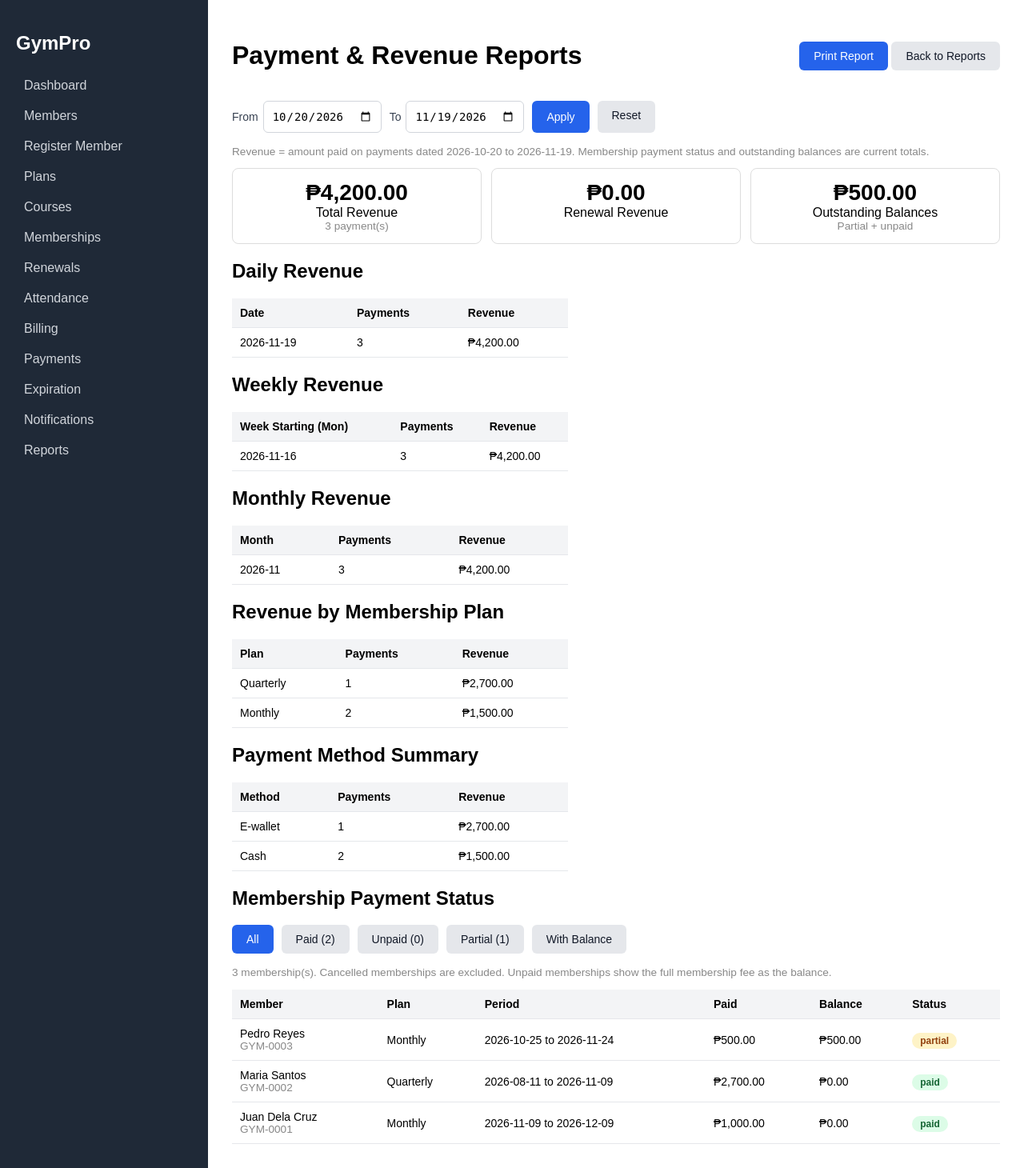
After one commit to Radleyyyy/GYM_MANAGEMENT_SYSTEM, a Flask app: page /reports/revenue in a window 1280 px wide. The commit adds this page. Shown: the whole page at 80% size. Run offline with Flask 3, Linux system fonts and the light colour scheme; data comes from the database, SQL or seed files in the repository.

Commit message:
Lab 28: payment and revenue reports
Co-Authored-By: Claude Sonnet 5.5 <noreply@anthropic.com>
Claude-Session: https://claude.ai/code/session_01QLzJ8FAJ2oGwPFAZ5QnmKW

```diff
--- a/controllers/reports.py
+++ b/controllers/reports.py
@@ -45,3 +45,18 @@ def attendance():
         date_from, date_to = date_to, date_from
     return render_template("report_attendance.html", r=report_model.attendance_report(date_from, date_to),
                            date_from=date_from, date_to=date_to)
+
+
+@reports_bp.route("/revenue")
+def revenue():
+    default_from, default_to = report_model.default_range()
+    date_from = report_model.valid_date(request.args.get("date_from")) or default_from
+    date_to = report_model.valid_date(request.args.get("date_to")) or default_to
+    if date_from > date_to:
+        date_from, date_to = date_to, date_from
+    pay_status = request.args.get("pay_status", "all")
+    if pay_status not in ("all", "paid", "partial", "unpaid", "outstanding"):
+        pay_status = "all"
+    return render_template("report_revenue.html",
+                           r=report_model.revenue_report(date_from, date_to, pay_status),
+                           date_from=date_from, date_to=date_to, pay_status=pay_status)
--- a/models/report_model.py
+++ b/models/report_model.py
@@ -176,3 +176,80 @@ def attendance_report(date_from, date_to):
         "daily": daily, "weekly": weekly, "monthly": monthly,
         "by_member": by_member, "top_members": by_member[:5], "peak_hours": peak_rows,
     }
+
+
+# ===== Lab 28: payment and revenue reports =====
+def revenue_report(date_from, date_to, pay_status="all"):
+    """Revenue figures use payments whose payment_date is in the range (revenue = amount paid).
+    The membership payment status / outstanding sections are current snapshots (all time)."""
+    where = "pay.payment_date BETWEEN ? AND ?"
+    p = (date_from, date_to)
+    conn = get_db()
+    try:
+        total = conn.execute(
+            f"SELECT COALESCE(SUM(pay.amount_paid), 0) AS revenue, COUNT(*) AS n FROM payments pay WHERE {where}",
+            p).fetchone()
+        renewal = conn.execute(
+            f"""SELECT COALESCE(SUM(pay.amount_paid), 0) FROM payments pay
+                JOIN memberships ms ON ms.membership_id = pay.membership_id
+                WHERE ms.is_renewal = 1 AND {where}""", p).fetchone()[0]
+        daily = conn.execute(
+            f"""SELECT pay.payment_date AS day, COUNT(*) AS n, SUM(pay.amount_paid) AS revenue
+                FROM payments pay WHERE {where} GROUP BY day ORDER BY day DESC""", p).fetchall()
+        weekly = conn.execute(
+            f"""SELECT date(pay.payment_date, '-6 days', 'weekday 1') AS week, COUNT(*) AS n,
+                       SUM(pay.amount_paid) AS revenue
+                FROM payments pay WHERE {where} GROUP BY week ORDER BY week DESC""", p).fetchall()
+        monthly = conn.execute(
+            f"""SELECT substr(pay.payment_date, 1, 7) AS month, COUNT(*) AS n,
+                       SUM(pay.amount_paid) AS revenue
+                FROM payments pay WHERE {where} GROUP BY month ORDER BY month DESC""", p).fetchall()
+        by_plan = conn.execute(
+            f"""SELECT pl.plan_name, COUNT(*) AS n, SUM(pay.amount_paid) AS revenue
+                FROM payments pay
+                JOIN memberships ms ON ms.membership_id = pay.membership_id
+                JOIN membership_plans pl ON pl.plan_id = ms.plan_id
+                WHERE {where} GROUP BY pl.plan_id ORDER BY revenue DESC""", p).fetchall()
+        by_method = conn.execute(
+            f"""SELECT pm.method_name, COUNT(*) AS n, SUM(pay.amount_paid) AS revenue
+                FROM payments pay JOIN payment_methods pm ON pm.method_id = pay.method_id
+                WHERE {where} GROUP BY pm.method_id ORDER BY revenue DESC""", p).fetchall()
+
+        # snapshot: payment status of every non-cancelled membership
+        rows = conn.execute(
+            """SELECT ms.membership_id, ms.start_date, ms.end_date, ms.membership_fee,
+                      m.member_number, m.first_name, m.last_name, pl.plan_name,
+                      COALESCE((SELECT SUM(amount_paid) FROM payments WHERE membership_id = ms.membership_id), 0) AS paid,
+                      (SELECT balance FROM payments WHERE membership_id = ms.membership_id
+                       ORDER BY payment_id DESC LIMIT 1) AS last_balance
+               FROM memberships ms
+               JOIN members m ON m.member_id = ms.member_id
+               JOIN membership_plans pl ON pl.plan_id = ms.plan_id
+               WHERE ms.status != 'cancelled'
+               ORDER BY ms.membership_id DESC""").fetchall()
+    finally:
+        conn.close()
+
+    statuses, counts, outstanding = [], {"paid": 0, "partial": 0, "unpaid": 0}, 0.0
+    for r in rows:
+        row = dict(r)
+        if r["last_balance"] is None:
+            row["pay_status"], row["balance"] = "unpaid", r["membership_fee"]
+        elif r["last_balance"] > 0:
+            row["pay_status"], row["balance"] = "partial", r["last_balance"]
+        else:
+            row["pay_status"], row["balance"] = "paid", 0.0
+        counts[row["pay_status"]] += 1
+        outstanding += row["balance"]
+        statuses.append(row)
+    if pay_status in counts:
+        statuses = [s for s in statuses if s["pay_status"] == pay_status]
+    elif pay_status == "outstanding":
+        statuses = [s for s in statuses if s["balance"] > 0]
+
+    return {
+        "revenue": total["revenue"], "payment_count": total["n"], "renewal_revenue": renewal,
+        "daily": daily, "weekly": weekly, "monthly": monthly,
+        "by_plan": by_plan, "by_method": by_method,
+        "counts": counts, "outstanding": outstanding, "statuses": statuses,
+    }
--- a/templates/report_index.html
+++ b/templates/report_index.html
@@ -18,5 +18,10 @@
     <div>Attendance Reports</div>
     <div class="muted">Daily, weekly, monthly, peak hours</div>
   </a>
+  <a href="{{ url_for('reports.revenue') }}" class="exp-card">
+    <div class="exp-count">&#8369;</div>
+    <div>Payment &amp; Revenue Reports</div>
+    <div class="muted">Revenue, methods, balances, renewals</div>
+  </a>
 </div>
 {% endblock %}
--- /dev/null
+++ b/templates/report_revenue.html
@@ -0,0 +1,96 @@
+{% extends "base.html" %}
+{% block title %}Payment and Revenue Reports{% endblock %}
+{% macro peso(x) %}₱{{ '{:,.2f}'.format(x or 0) }}{% endmacro %}
+{% block content %}
+<div class="page-head no-print">
+  <h1>Payment &amp; Revenue Reports</h1>
+  <div>
+    <button type="button" class="btn" onclick="window.print()">Print Report</button>
+    <a href="{{ url_for('reports.index') }}" class="btn btn-light">Back to Reports</a>
+  </div>
+</div>
+
+<form method="get" class="toolbar no-print">
+  <input type="hidden" name="pay_status" value="{{ pay_status }}">
+  <label>From <input type="date" name="date_from" value="{{ date_from }}"></label>
+  <label>To <input type="date" name="date_to" value="{{ date_to }}"></label>
+  <button type="submit" class="btn">Apply</button>
+  <a href="{{ url_for('reports.revenue') }}" class="btn btn-light">Reset</a>
+</form>
+<p class="muted">Revenue = amount paid on payments dated {{ date_from }} to {{ date_to }}. Membership payment status and outstanding balances are current totals.</p>
+
+<div class="exp-cards">
+  <div class="exp-card"><div class="exp-count">{{ peso(r.revenue) }}</div><div>Total Revenue</div><div class="muted">{{ r.payment_count }} payment(s)</div></div>
+  <div class="exp-card"><div class="exp-count">{{ peso(r.renewal_revenue) }}</div><div>Renewal Revenue</div></div>
+  <div class="exp-card"><div class="exp-count">{{ peso(r.outstanding) }}</div><div>Outstanding Balances</div><div class="muted">Partial + unpaid</div></div>
+</div>
+
+<h2>Daily Revenue</h2>
+<table class="data-table report-table">
+  <thead><tr><th>Date</th><th>Payments</th><th>Revenue</th></tr></thead>
+  <tbody>
+    {% for d in r.daily %}<tr><td>{{ d.day }}</td><td>{{ d.n }}</td><td>{{ peso(d.revenue) }}</td></tr>
+    {% else %}<tr><td colspan="3" class="muted">No payments in this range.</td></tr>{% endfor %}
+  </tbody>
+</table>
+
+<h2>Weekly Revenue</h2>
+<table class="data-table report-table">
+  <thead><tr><th>Week Starting (Mon)</th><th>Payments</th><th>Revenue</th></tr></thead>
+  <tbody>
+    {% for w in r.weekly %}<tr><td>{{ w.week }}</td><td>{{ w.n }}</td><td>{{ peso(w.revenue) }}</td></tr>
+    {% else %}<tr><td colspan="3" class="muted">No payments in this range.</td></tr>{% endfor %}
+  </tbody>
+</table>
+
+<h2>Monthly Revenue</h2>
+<table class="data-table report-table">
+  <thead><tr><th>Month</th><th>Payments</th><th>Revenue</th></tr></thead>
+  <tbody>
+    {% for m in r.monthly %}<tr><td>{{ m.month }}</td><td>{{ m.n }}</td><td>{{ peso(m.revenue) }}</td></tr>
+    {% else %}<tr><td colspan="3" class="muted">No payments in this range.</td></tr>{% endfor %}
+  </tbody>
+</table>
+
+<h2>Revenue by Membership Plan</h2>
+<table class="data-table report-table">
+  <thead><tr><th>Plan</th><th>Payments</th><th>Revenue</th></tr></thead>
+  <tbody>
+    {% for pl in r.by_plan %}<tr><td>{{ pl.plan_name }}</td><td>{{ pl.n }}</td><td>{{ peso(pl.revenue) }}</td></tr>
+    {% else %}<tr><td colspan="3" class="muted">No payments in this range.</td></tr>{% endfor %}
+  </tbody>
+</table>
+
+<h2>Payment Method Summary</h2>
+<table class="data-table report-table">
+  <thead><tr><th>Method</th><th>Payments</th><th>Revenue</th></tr></thead>
+  <tbody>
+    {% for pm in r.by_method %}<tr><td>{{ pm.method_name }}</td><td>{{ pm.n }}</td><td>{{ peso(pm.revenue) }}</td></tr>
+    {% else %}<tr><td colspan="3" class="muted">No payments in this range.</td></tr>{% endfor %}
+  </tbody>
+</table>
+
+<h2>Membership Payment Status</h2>
+<div class="toolbar no-print">
+  {% for key, label in [('all', 'All'), ('paid', 'Paid (' ~ r.counts.paid ~ ')'), ('unpaid', 'Unpaid (' ~ r.counts.unpaid ~ ')'), ('partial', 'Partial (' ~ r.counts.partial ~ ')'), ('outstanding', 'With Balance')] %}
+  <a href="{{ url_for('reports.revenue', pay_status=key, date_from=date_from, date_to=date_to) }}"
+     class="btn {% if key != pay_status %}btn-light{% endif %}">{{ label }}</a>
+  {% endfor %}
+</div>
+<p class="muted">{{ r.statuses|length }} membership(s). Cancelled memberships are excluded. Unpaid memberships show the full membership fee as the balance.</p>
+<table class="data-table">
+  <thead><tr><th>Member</th><th>Plan</th><th>Period</th><th>Paid</th><th>Balance</th><th>Status</th></tr></thead>
+  <tbody>
+    {% for s in r.statuses %}
+    <tr>
+      <td>{{ s.first_name }} {{ s.last_name }}<div class="muted">{{ s.member_number }}</div></td>
+      <td>{{ s.plan_name }}</td>
+      <td>{{ s.start_date }} to {{ s.end_date }}</td>
+      <td>{{ peso(s.paid) }}</td>
+      <td>{{ peso(s.balance) }}</td>
+      <td><span class="badge badge-{{ s.pay_status }}">{{ s.pay_status }}</span></td>
+    </tr>
+    {% else %}<tr><td colspan="6" class="muted">No memberships in this category.</td></tr>{% endfor %}
+  </tbody>
+</table>
+{% endblock %}
```
